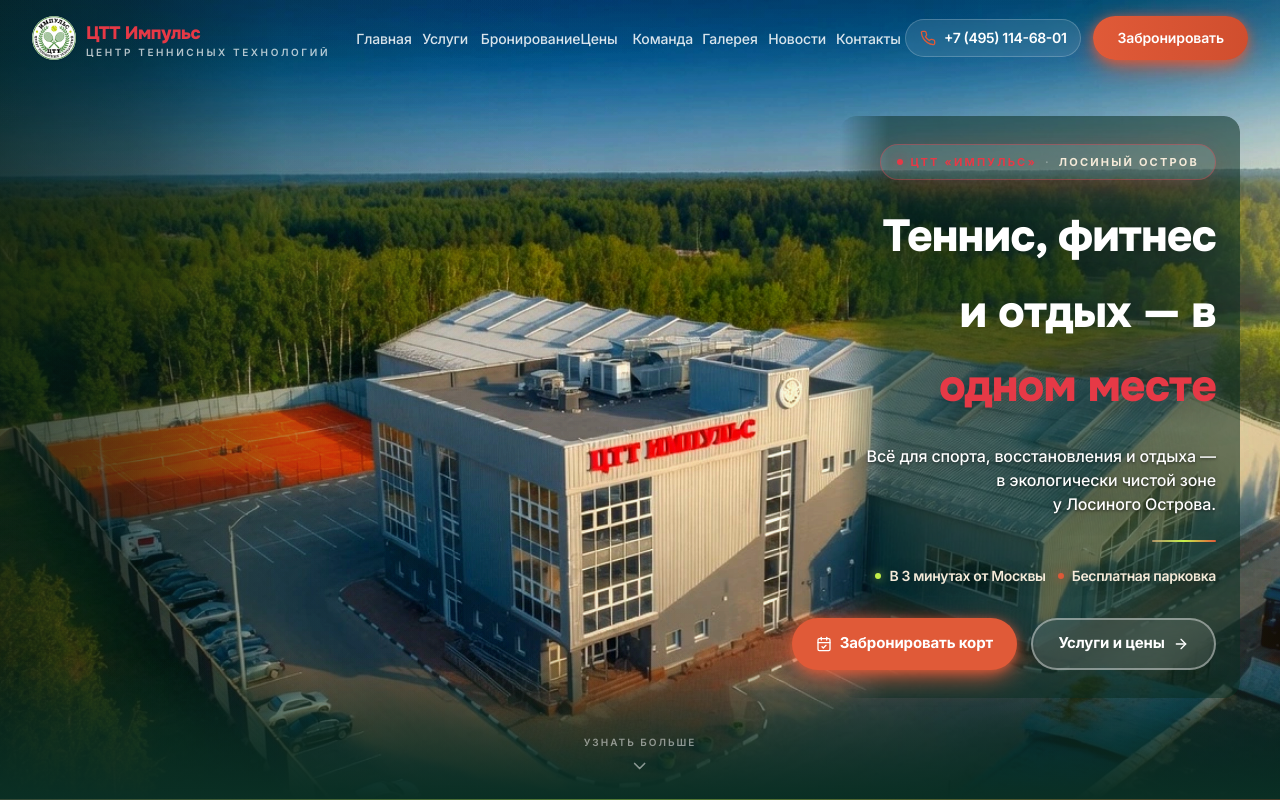
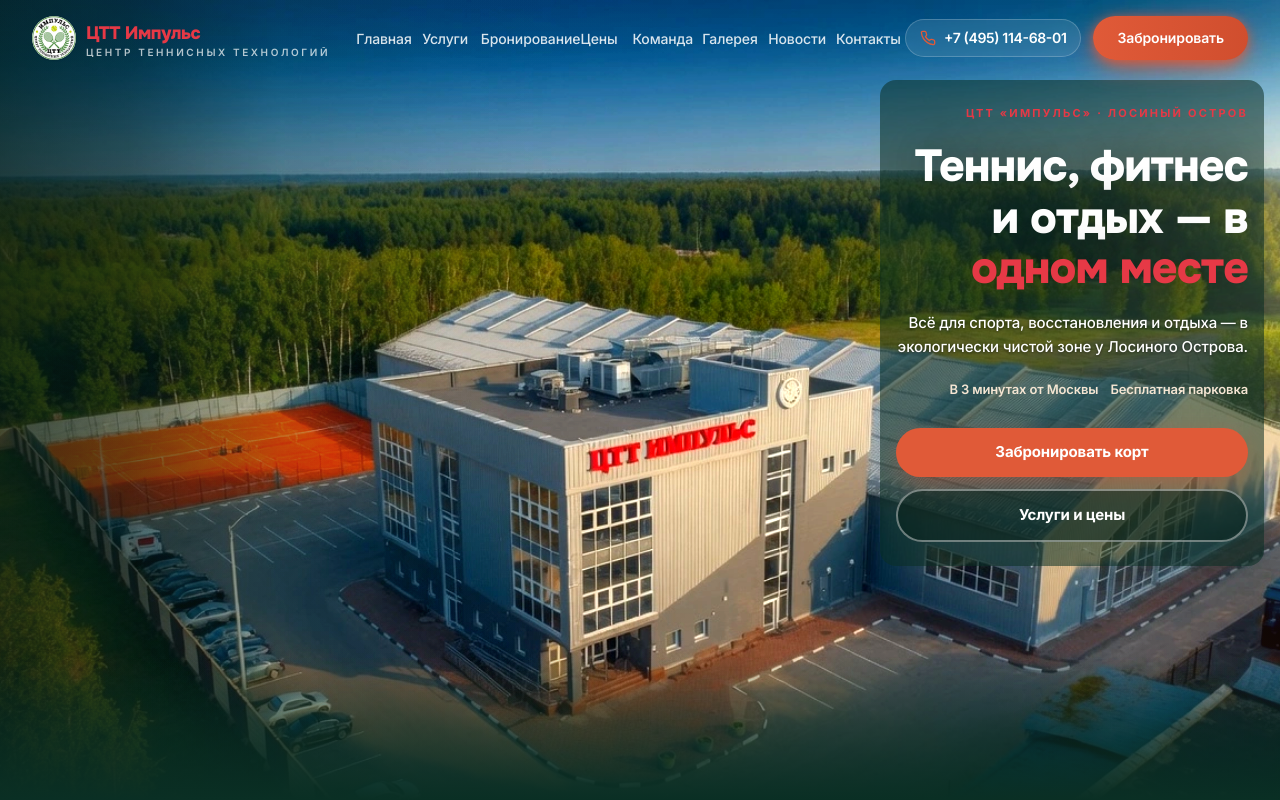
Before and after one commit to andrewdru-cpu/tennis-impuls-new, a Next.js app: page / in a window 1280 px wide. Shown: the top 800 px of the page. Built offline with nearby package versions, Linux system fonts and the light colour scheme.

Commit message:
fix: hero always visible without client JS animations
Co-authored-by: Cursor <cursoragent@cursor.com>

```diff
--- a/src/app/globals.css
+++ b/src/app/globals.css
@@ -59,11 +59,18 @@
     overflow-wrap: anywhere;
   }
 
-  /* Hero: контент никогда не остаётся opacity:0 без JS */
+  /* Hero: контент никогда не остаётся opacity:0 / visibility:hidden */
   #hero,
-  #hero [data-hero-content] {
+  #hero [data-hero-content],
+  #hero [data-hero-content] * {
     opacity: 1 !important;
     visibility: visible !important;
+  }
+
+  /* Нет глобального скрытия main/section до hydration */
+  main,
+  section {
+    visibility: visible;
   }
 
   #__next,
--- a/src/components/hero/hero-media.tsx
+++ b/src/components/hero/hero-media.tsx
@@ -2,11 +2,6 @@ import { cn } from "@/lib/utils";
 import { media as siteMedia, type HeroMedia as HeroMediaType } from "@/lib/media";
 import { HeroImage } from "@/components/hero/hero-image";
 
-/**
- * Оверлеи под new-hero.webp:
- * — левая ~58% без затемнения;
- * — мягкий градиент справа под текст.
- */
 const OVERLAY_DESKTOP = [
   "linear-gradient(90deg, rgba(10,47,36,0.1) 0%, rgba(10,47,36,0.04) 20%, transparent 58%)",
   "linear-gradient(270deg, transparent 0%, transparent 56%, rgba(10,47,36,0.06) 66%, rgba(10,47,36,0.22) 78%, rgba(5,25,18,0.55) 90%, rgba(5,25,18,0.72) 100%)",
@@ -30,7 +25,7 @@ function heroImageAlt(media: HeroMediaType): string {
   return media.mobile?.alt ?? media.alt;
 }
 
-/** Фон Hero: #0A2F24 всегда; CSS url без JS; next/image — усиление. */
+/** Фон: solid #0A2F24 всегда. Картинка сверху; ошибка Image не влияет на текст. */
 export function HeroMedia({
   media = siteMedia.hero,
   className,
@@ -43,17 +38,18 @@ export function HeroMedia({
 
   return (
     <div
-      className={cn("absolute inset-0 z-0 overflow-hidden bg-[#0A2F24]", className)}
+      className={cn("pointer-events-none absolute inset-0 z-0 overflow-hidden", className)}
       style={{ backgroundColor: "#0A2F24" }}
+      aria-hidden
     >
-      {/* Работает без JS / если Image заблокирован */}
       <div
-        className="absolute inset-0 bg-cover bg-[position:46%_center] md:bg-[position:48%_center] lg:bg-center"
+        className="absolute inset-0"
         style={{
           backgroundColor: "#0A2F24",
           backgroundImage: `url("${src}")`,
+          backgroundSize: "cover",
+          backgroundPosition: "46% center",
         }}
-        aria-hidden
       />
 
       <HeroImage src={src} alt={alt} />
@@ -61,34 +57,18 @@ export function HeroMedia({
       <div
         className="absolute inset-0 z-[1] hidden md:block"
         style={{ background: OVERLAY_DESKTOP }}
-        aria-hidden
       />
       <div
         className="absolute inset-0 z-[1] md:hidden"
         style={{ background: OVERLAY_MOBILE }}
-        aria-hidden
       />
       <div
-        className="absolute inset-0 z-[1] hidden bg-[radial-gradient(ellipse_100%_90%_at_34%_42%,transparent_0%,rgba(5,25,18,0.14)_100%)] md:block"
-        aria-hidden
+        className="absolute bottom-0 left-0 right-0 z-[1] h-36"
+        style={{
+          background:
+            "linear-gradient(to top, #0A2F24, rgba(10,47,36,0.6), transparent)",
+        }}
       />
-      <div
-        className="absolute -right-16 top-[12%] z-[1] hidden h-[380px] w-[280px] rounded-full bg-terracotta/22 blur-[110px] md:block"
-        aria-hidden
-      />
-      <div
-        className="absolute bottom-[16%] right-[2%] z-[1] hidden h-[200px] w-[200px] rounded-full bg-lime/15 blur-[80px] md:block"
-        aria-hidden
-      />
-      <div
-        className="absolute bottom-0 left-0 right-0 z-[1] h-36 bg-gradient-to-t from-[#0A2F24] via-[#0A2F24]/60 to-transparent"
-        aria-hidden
-      />
-      <div
-        className="absolute bottom-0 left-0 right-0 z-[1] h-px bg-gradient-to-r from-sand/20 via-lime/40 to-terracotta/30"
-        aria-hidden
-      />
-      <div className="absolute inset-0 z-[1] bg-grid opacity-[0.04]" aria-hidden />
     </div>
   );
 }
--- a/src/components/reveal.tsx
+++ b/src/components/reveal.tsx
@@ -13,35 +13,44 @@ interface RevealProps {
   as?: "div" | "li" | "span" | "section";
 }
 
+/**
+ * Reveal: никогда не ставит opacity:0 на критичный контент.
+ * При reduced-motion / до JS — обычный видимый блок.
+ * Анимация только лёгкий сдвиг (opacity всегда 1).
+ */
 export function Reveal({
   children,
   className,
   delay = 0,
-  y = 20,
+  y = 16,
   as = "div",
 }: RevealProps) {
   const prefersReducedMotion = useReducedMotion();
   const MotionTag = motion[as];
 
+  if (prefersReducedMotion) {
+    const Tag = as;
+    return <Tag className={className}>{children}</Tag>;
+  }
+
   const variants: Variants = {
-    hidden: (offset: number) => ({
-      opacity: prefersReducedMotion ? 1 : 0,
-      y: prefersReducedMotion ? 0 : offset,
-    }),
+    // opacity всегда 1 — если JS оборвётся на hidden, контент всё равно виден
+    hidden: {
+      opacity: 1,
+      y,
+    },
     visible: {
       opacity: 1,
       y: 0,
-      transition: prefersReducedMotion
-        ? { duration: 0 }
-        : { ...transitionReveal, delay },
+      transition: { ...transitionReveal, delay },
     },
   };
 
   return (
     <MotionTag
       className={className}
+      style={{ opacity: 1 }}
       variants={variants}
-      custom={y}
       initial="hidden"
       whileInView="visible"
       viewport={{ once: true, margin: "-60px", amount: 0.15 }}
@@ -51,5 +60,4 @@ export function Reveal({
   );
 }
 
-/** Для элементов с кастомной анимацией внутри Framer Motion */
 export const revealEase = EASE_OUT_EXPO;
--- a/src/components/sections/hero.tsx
+++ b/src/components/sections/hero.tsx
@@ -1,181 +1,209 @@
-import { CalendarCheck, ArrowRight, ChevronDown } from "@/lib/icons";
-
-import { Button } from "@/components/ui/button";
 import { HeroMedia } from "@/components/hero/hero-media";
-import { cn } from "@/lib/utils";
 
 /**
  * Hero — Server Component.
- * Текст и CTA в SSR HTML: видны без JS / без картинки.
- * Без Framer Motion initial opacity:0 (иначе «пустой зелёный экран»).
+ * Текст и CTA в SSR с inline-цветами (видны даже если Tailwind CSS не загрузился).
+ * Без Framer Motion / opacity:0.
  */
 export function Hero() {
   return (
     <section
       id="hero"
-      className={cn(
-        "relative isolate flex min-h-[min(100svh,56rem)] flex-col overflow-x-clip bg-[#0A2F24] text-white",
-        "justify-start pb-[max(2.75rem,env(safe-area-inset-bottom,0px))] pt-[calc(5rem+env(safe-area-inset-top,0px))]",
-        "md:justify-start md:pb-20 md:pt-[calc(5.25rem+env(safe-area-inset-top,0px))]"
-      )}
-      style={{ backgroundColor: "#0A2F24" }}
+      style={{
+        position: "relative",
+        isolation: "isolate",
+        display: "flex",
+        flexDirection: "column",
+        minHeight: "min(100svh, 56rem)",
+        overflowX: "clip",
+        backgroundColor: "#0A2F24",
+        color: "#ffffff",
+        justifyContent: "flex-start",
+        paddingTop: "calc(5rem + env(safe-area-inset-top, 0px))",
+        paddingBottom: "max(2.75rem, env(safe-area-inset-bottom, 0px))",
+      }}
     >
       <HeroMedia />
 
       <div
         data-hero-content
-        className={cn(
-          "relative z-20 flex w-full flex-1 flex-col",
-          "px-[max(1.25rem,env(safe-area-inset-left,0px))]",
-          "pr-[max(1rem,env(safe-area-inset-right,0px))]",
-          "md:justify-start md:pl-[max(1.25rem,env(safe-area-inset-left,0px))]",
-          "md:pr-[max(0.75rem,env(safe-area-inset-right,0px))]",
-          "lg:pr-[max(1.5rem,env(safe-area-inset-right,0px))]",
-          "xl:pr-[max(2.5rem,env(safe-area-inset-right,0px))]"
-        )}
+        style={{
+          position: "relative",
+          zIndex: 20,
+          display: "flex",
+          width: "100%",
+          flex: 1,
+          flexDirection: "column",
+          paddingLeft: "max(1.25rem, env(safe-area-inset-left, 0px))",
+          paddingRight: "max(1rem, env(safe-area-inset-right, 0px))",
+          opacity: 1,
+          visibility: "visible",
+          color: "#ffffff",
+        }}
       >
         <div
-          className={cn(
-            "relative isolate ml-auto flex w-full min-w-0 flex-col items-end text-right",
-            "max-w-[min(100%,22rem)] sm:max-w-[23rem]",
-            "md:mt-6 md:max-w-[min(38vw,24rem)] lg:mt-8 lg:max-w-[25rem]",
-            "px-4 py-6 sm:px-5 sm:py-6 lg:px-6 lg:py-7"
-          )}
+          style={{
+            position: "relative",
+            isolation: "isolate",
+            marginLeft: "auto",
+            display: "flex",
+            width: "100%",
+            maxWidth: "min(100%, 24rem)",
+            minWidth: 0,
+            flexDirection: "column",
+            alignItems: "flex-end",
+            textAlign: "right",
+            padding: "1.5rem 1rem",
+            color: "#ffffff",
+            opacity: 1,
+            visibility: "visible",
+          }}
         >
           <div
-            className={cn(
-              "absolute inset-0 -z-10 rounded-2xl",
-              "bg-[#0A2F24]/55 md:bg-[#0A2F24]/48",
-              "[mask-image:linear-gradient(to_left,#000_82%,transparent_100%)]",
-              "md:[mask-image:linear-gradient(to_left,#000_88%,transparent_100%)]"
-            )}
             aria-hidden
+            style={{
+              position: "absolute",
+              inset: 0,
+              zIndex: -1,
+              borderRadius: "1rem",
+              backgroundColor: "rgba(10, 47, 36, 0.55)",
+            }}
           />
 
-          <span
-            className={cn(
-              "inline-flex items-center gap-2 rounded-full px-3.5 py-1.5 sm:px-4 sm:py-2",
-              "border border-red-ctt/40 bg-white/[0.12]",
-              "shadow-[0_8px_32px_-8px_rgba(226,54,54,0.45)]",
-              "text-[0.625rem] font-bold uppercase tracking-[0.2em] sm:text-[0.6875rem]"
-            )}
+          <p
+            style={{
+              margin: 0,
+              fontSize: "0.6875rem",
+              fontWeight: 700,
+              letterSpacing: "0.2em",
+              textTransform: "uppercase",
+              color: "#E63946",
+              opacity: 1,
+            }}
           >
-            <span
-              className="h-1.5 w-1.5 shrink-0 rounded-full bg-red-ctt shadow-[0_0_14px_rgba(226,54,54,0.95)]"
-              aria-hidden
-            />
-            <span className="text-ctt-red">ЦТТ «Импульс»</span>
-            <span className="text-white/30" aria-hidden>
-              ·
-            </span>
-            <span className="text-sand-100">Лосиный Остров</span>
-          </span>
+            ЦТТ «Импульс» · Лосиный Остров
+          </p>
 
           <h1
-            className={cn(
-              "mt-5 max-w-full font-display font-extrabold leading-[1.12] tracking-[-0.02em] text-pretty",
-              "text-[clamp(1.625rem,1.2rem+2vw,3.125rem)]",
-              "text-white [text-shadow:0_2px_40px_rgba(0,0,0,0.55)]",
-              "[overflow-wrap:anywhere]"
-            )}
+            style={{
+              margin: "1.25rem 0 0",
+              maxWidth: "100%",
+              fontSize: "clamp(1.625rem, 1.2rem + 2vw, 3.125rem)",
+              fontWeight: 800,
+              lineHeight: 1.12,
+              letterSpacing: "-0.02em",
+              color: "#ffffff",
+              textShadow: "0 2px 40px rgba(0,0,0,0.55)",
+              overflowWrap: "anywhere",
+              opacity: 1,
+              visibility: "visible",
+            }}
           >
-            <span className="block text-white">Теннис, фитнес</span>
-            <span className="mt-0.5 block">
-              <span className="text-white">и отдых — в </span>
-              <span className="text-ctt-red">одном месте</span>
+            <span style={{ display: "block", color: "#ffffff" }}>
+              Теннис, фитнес
+            </span>
+            <span style={{ display: "block", marginTop: "0.125rem" }}>
+              <span style={{ color: "#ffffff" }}>и отдых — в </span>
+              <span style={{ color: "#E63946" }}>одном месте</span>
             </span>
           </h1>
 
           <p
-            className={cn(
-              "mt-4 max-w-full text-[0.9375rem] font-medium leading-relaxed text-white sm:mt-5 sm:text-base",
-              "[text-shadow:0_1px_3px_rgba(0,0,0,0.55),0_2px_24px_rgba(0,0,0,0.5)]",
-              "text-pretty [overflow-wrap:anywhere]"
-            )}
+            style={{
+              margin: "1rem 0 0",
+              maxWidth: "100%",
+              fontSize: "0.9375rem",
+              fontWeight: 500,
+              lineHeight: 1.6,
+              color: "#ffffff",
+              textShadow: "0 1px 3px rgba(0,0,0,0.55)",
+              overflowWrap: "anywhere",
+              opacity: 1,
+              visibility: "visible",
+            }}
           >
-            <span className="block">
-              Всё для спорта, восстановления и&nbsp;отдыха —
-            </span>
-            <span className="block">
-              в&nbsp;экологически чистой зоне у&nbsp;Лосиного&nbsp;Острова.
-            </span>
+            Всё для спорта, восстановления и отдыха — в экологически чистой зоне
+            у Лосиного Острова.
           </p>
 
-          <div
-            className="mt-5 h-0.5 w-12 self-end rounded-full bg-gradient-to-l from-terracotta via-lime to-sand/70 sm:mt-6 sm:w-16"
-            aria-hidden
-          />
-
           <ul
-            className={cn(
-              "mt-5 flex flex-wrap items-center justify-end gap-x-3 gap-y-2 text-[0.8125rem] font-semibold tracking-tight text-sand-100 sm:mt-6 sm:text-sm",
-              "[text-shadow:0_1px_16px_rgba(0,0,0,0.4)]"
-            )}
+            style={{
+              margin: "1.25rem 0 0",
+              padding: 0,
+              listStyle: "none",
+              display: "flex",
+              flexWrap: "wrap",
+              justifyContent: "flex-end",
+              gap: "0.5rem 0.75rem",
+              fontSize: "0.8125rem",
+              fontWeight: 600,
+              color: "#F5E6D3",
+              opacity: 1,
+            }}
           >
-            <li className="inline-flex items-center gap-2">
-              <span
-                className="h-1.5 w-1.5 rounded-full bg-lime shadow-[0_0_10px_rgba(180,220,66,0.9)]"
-                aria-hidden
-              />
-              В 3 минутах от Москвы
-            </li>
-            <li className="inline-flex items-center gap-2">
-              <span
-                className="h-1.5 w-1.5 rounded-full bg-terracotta shadow-[0_0_10px_rgba(206,88,56,0.9)]"
-                aria-hidden
-              />
-              Бесплатная парковка
-            </li>
+            <li>В 3 минутах от Москвы</li>
+            <li>Бесплатная парковка</li>
           </ul>
 
-          <div className="mt-7 flex w-full flex-col gap-3 sm:mt-8 sm:w-auto sm:flex-row sm:items-center sm:justify-end sm:gap-3.5">
-            <Button
-              asChild
-              size="lg"
-              variant="primary"
-              className={cn(
-                "h-12 w-full px-6 text-[0.9375rem] font-bold text-white sm:w-auto sm:min-w-[210px]",
-                "bg-none bg-terracotta backdrop-blur-none",
-                "shadow-[inset_0_1px_0_rgba(255,255,255,0.28),0_10px_32px_-6px_rgba(206,88,56,0.65),0_3px_12px_-2px_rgba(0,0,0,0.3)]",
-                "hover:bg-terracotta-500 hover:scale-[1.03]",
-                "hover:shadow-[inset_0_1px_0_rgba(255,255,255,0.28),0_14px_40px_-6px_rgba(206,88,56,0.75),0_4px_16px_-2px_rgba(0,0,0,0.35)]"
-              )}
+          <div
+            style={{
+              marginTop: "1.75rem",
+              display: "flex",
+              width: "100%",
+              flexDirection: "column",
+              gap: "0.75rem",
+              opacity: 1,
+            }}
+          >
+            <a
+              href="#booking"
+              style={{
+                display: "inline-flex",
+                alignItems: "center",
+                justifyContent: "center",
+                gap: "0.5rem",
+                minHeight: "3rem",
+                width: "100%",
+                padding: "0.75rem 1.5rem",
+                borderRadius: "9999px",
+                backgroundColor: "#E05A38",
+                color: "#ffffff",
+                fontSize: "0.9375rem",
+                fontWeight: 700,
+                textDecoration: "none",
+                boxShadow: "0 10px 32px -6px rgba(206,88,56,0.65)",
+                opacity: 1,
+                visibility: "visible",
+              }}
             >
-              <a href="#booking">
-                <CalendarCheck className="h-[1.125rem] w-[1.125rem]" />
-                Забронировать корт
-              </a>
-            </Button>
-            <Button
-              asChild
-              size="lg"
-              variant="glass"
-              className={cn(
-                "h-12 w-full px-6 text-[0.9375rem] font-bold text-white sm:w-auto sm:min-w-[185px]",
-                "border-2 border-white/40 bg-forest-950/55",
-                "shadow-[0_8px_28px_-8px_rgba(0,0,0,0.5)]",
-                "hover:border-sand/70 hover:bg-forest-950/70 hover:shadow-glow"
-              )}
+              Забронировать корт
+            </a>
+            <a
+              href="#services"
+              style={{
+                display: "inline-flex",
+                alignItems: "center",
+                justifyContent: "center",
+                gap: "0.5rem",
+                minHeight: "3rem",
+                width: "100%",
+                padding: "0.75rem 1.5rem",
+                borderRadius: "9999px",
+                border: "2px solid rgba(255,255,255,0.4)",
+                backgroundColor: "rgba(7, 31, 24, 0.55)",
+                color: "#ffffff",
+                fontSize: "0.9375rem",
+                fontWeight: 700,
+                textDecoration: "none",
+                opacity: 1,
+                visibility: "visible",
+              }}
             >
-              <a href="#services">
-                Услуги и цены
-                <ArrowRight className="h-[1.125rem] w-[1.125rem]" />
-              </a>
-            </Button>
+              Услуги и цены
+            </a>
           </div>
         </div>
       </div>
-
-      <a
-        href="#about"
-        className="absolute bottom-[max(1rem,env(safe-area-inset-bottom,0px))] left-1/2 z-20 hidden -translate-x-1/2 flex-col items-center gap-1.5 text-white/50 transition-colors duration-500 ease-premium hover:text-sand sm:bottom-6 md:flex"
-        aria-label="Прокрутить вниз"
-      >
-        <span className="text-[10px] font-semibold uppercase tracking-[0.2em]">
-          Узнать больше
-        </span>
-        <ChevronDown className="h-5 w-5" />
-      </a>
     </section>
   );
 }
--- a/src/lib/motion.ts
+++ b/src/lib/motion.ts
@@ -31,7 +31,8 @@ export const staggerContainer = {
 } as const;
 
 export const fadeUpItem = {
-  hidden: { opacity: 0, y: 28 },
+  /** opacity всегда 1 — нельзя оставлять контент невидимым без JS */
+  hidden: { opacity: 1, y: 16 },
   visible: {
     opacity: 1,
     y: 0,
```
Also changed, not shown: src/app/layout.tsx (+8 -1 lines).
